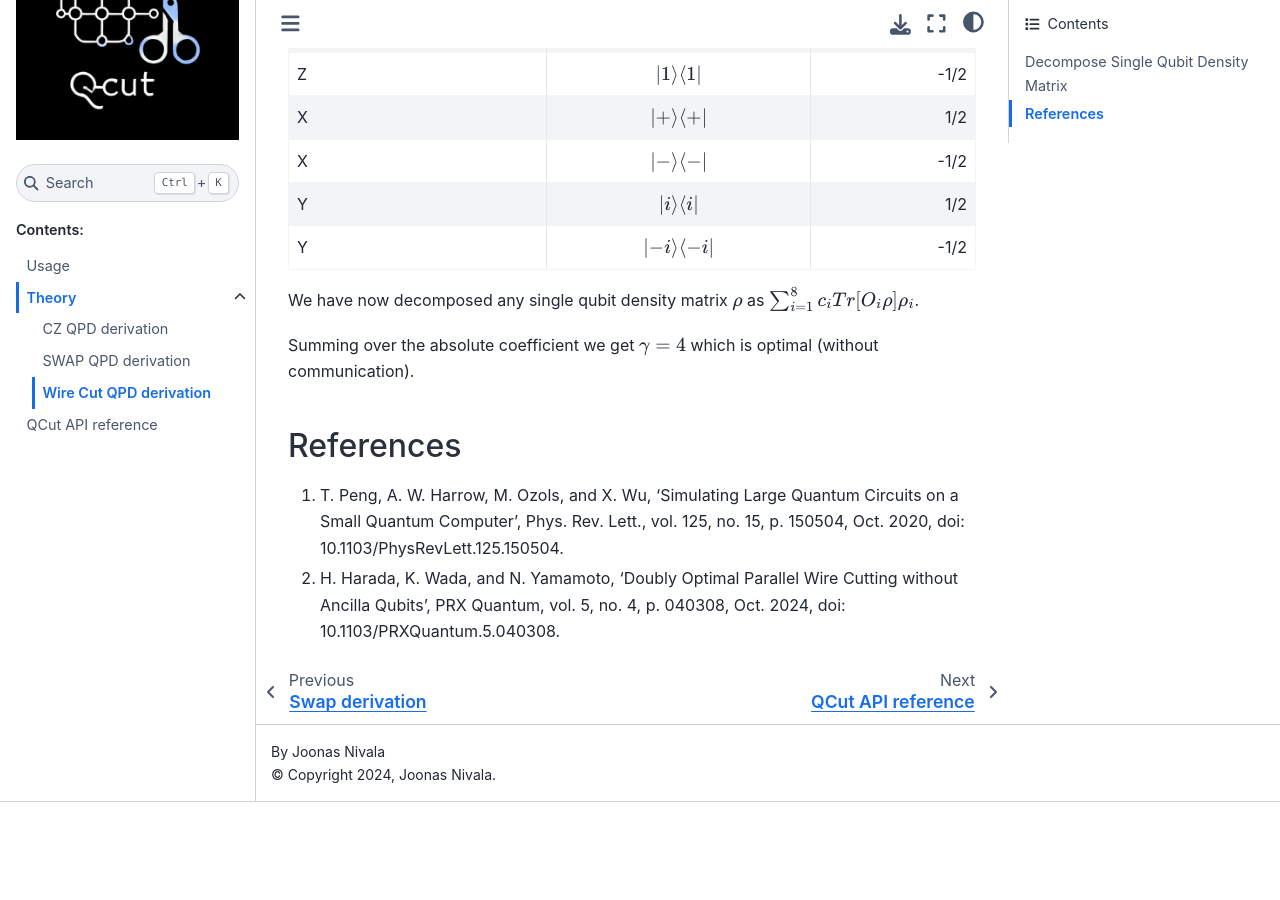
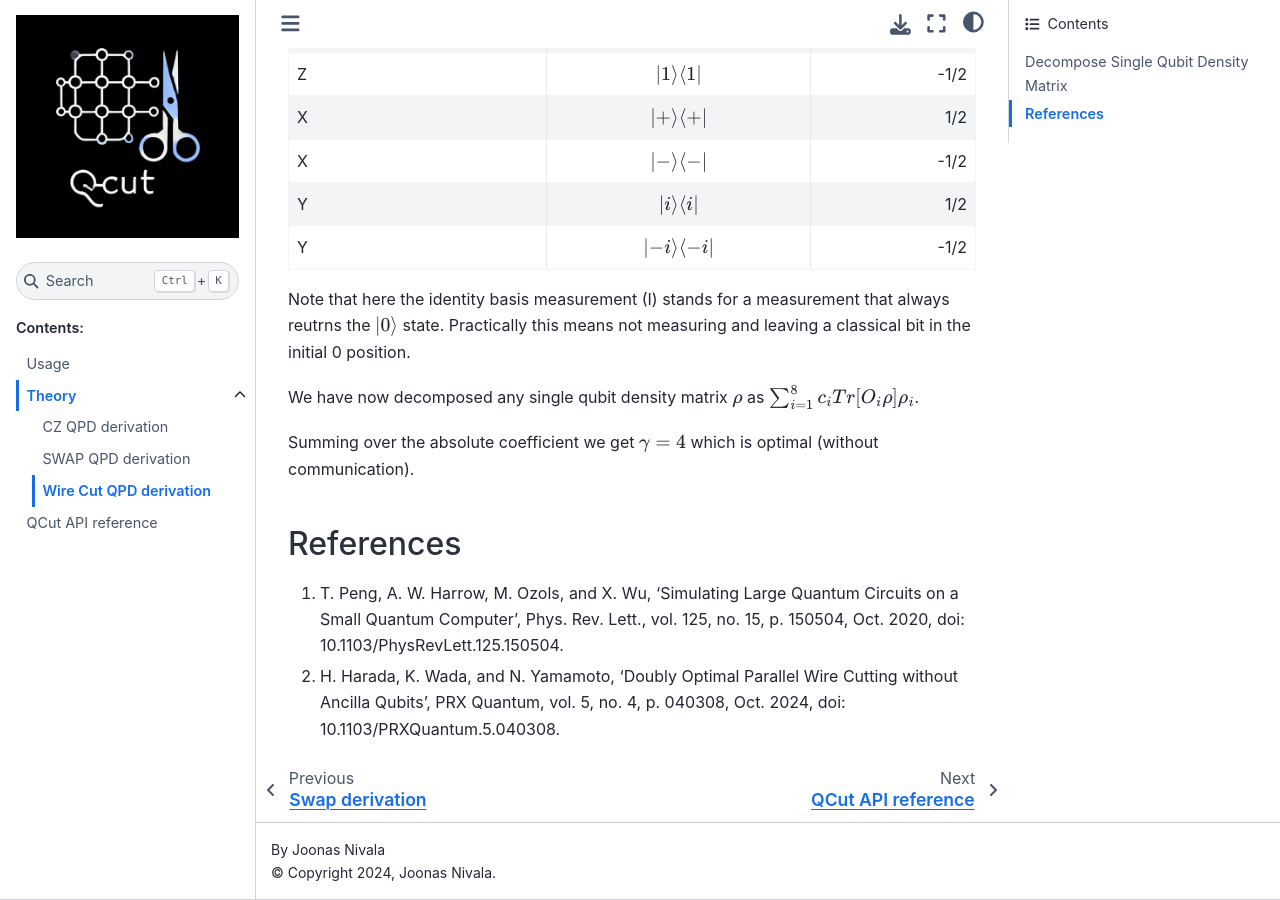
Before and after one commit to JooNiv/QCut, a Sphinx documentation site: the page built from docs/theory/Wire_derivation.md, in a window 1280 px wide and 900 px high, scrolled down 1380 px. Built offline with Sphinx 7.4.7 and the Sphinx Book theme 1.1.4, drawn with Linux system fonts in a browser that asks for light colours; pages that are not in the unit, such as notebooks, are missing from menus; the version number could not be read and is left out; before the commit the page ends 2182 px from its top, so only the background shows below that.

Commit message:
add note

```diff
--- a/docs/theory/Wire_derivation.md
+++ b/docs/theory/Wire_derivation.md
@@ -52,6 +52,8 @@ Now writing out all the measure prepare channels for I, X, Y, Z:
 | Y       | $\ket{i}\bra{i}$   | 1/2  |
 | Y       | $\ket{-i}\bra{-i}$ | -1/2 |
 
+Note that here the identity basis measurement (I) stands for a measurement that always reutrns the $\ket{0}$ state. Practically this means not measuring and leaving a classical bit in the initial 0 position.
+
 We have now decomposed any single qubit density matrix $\rho$ as $\sum_{i=1}^8c_iTr[O_i\rho]\rho_i$.
 
 Summing over the absolute coefficient we get $\gamma=4$ which is optimal (without communication).
```
